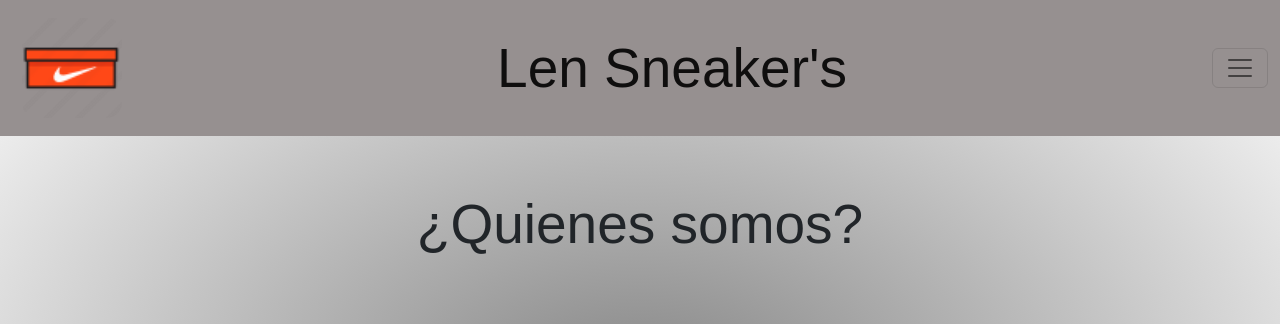
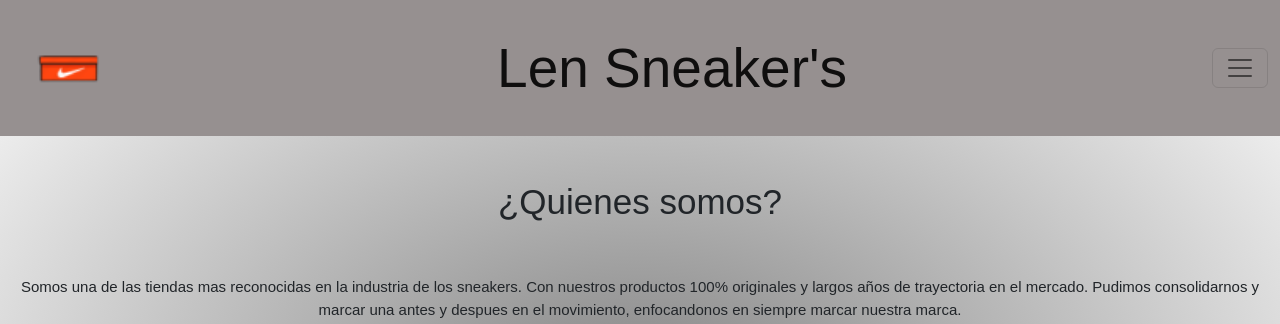
Before and after one commit to leanpereira/PereiraLeandro-PreEntrega3, a website: page pages/about-us.html in a window 1280 px wide. Shown: the top 324 px of the page. Drawn offline with nearby package versions, Linux system fonts and the light colour scheme.

Commit message:
Detalles

```diff
--- a/pages/about-us.html
+++ b/pages/about-us.html
@@ -15,7 +15,7 @@
         <div class="container"></div>
             <nav class="navbar">
                 <div class="container-fluid">
-                    <a href="../index.html"><img class="header-logo" src="../images/shoes_box_brand_sneaker.jpg" alt="logo"></a>
+                    <a href="../index.html"><img class="header-logo" src="../images/logo len.png" alt="logo"></a>
                     <a class="navbar-brand" href="#">Len Sneaker's</a>
                     <button class="navbar-toggler" type="button" data-bs-toggle="offcanvas" data-bs-target="#offcanvasNavbar" aria-controls="offcanvasNavbar">
                     <span class="navbar-toggler-icon"></span>
--- a/scss/base/body.scss
+++ b/scss/base/body.scss
@@ -4,7 +4,7 @@ body{
     background-image: $primary_color;
     h2{
         text-align: center;
-        padding: 50px + 5px;
+        padding: 30px + 15px;
 
     }
     h3{
@@ -44,8 +44,7 @@ body{
 
     //ABOUT US
     #aboutUs{
-        text-align: center;
-        font-size: 55px;
+        font-size: 35px;
     }
 
     p .about-us-text{
```
Also changed, not shown: index.html (+1 -1 lines), pages/contact.html (+1 -1 lines), pages/sneakers.html (+5 -5 lines), pages/staff.html (+1 -1 lines), css/main.css, images/logo len.png (added), images/shoes_box_brand_sneaker.jpg (deleted).
